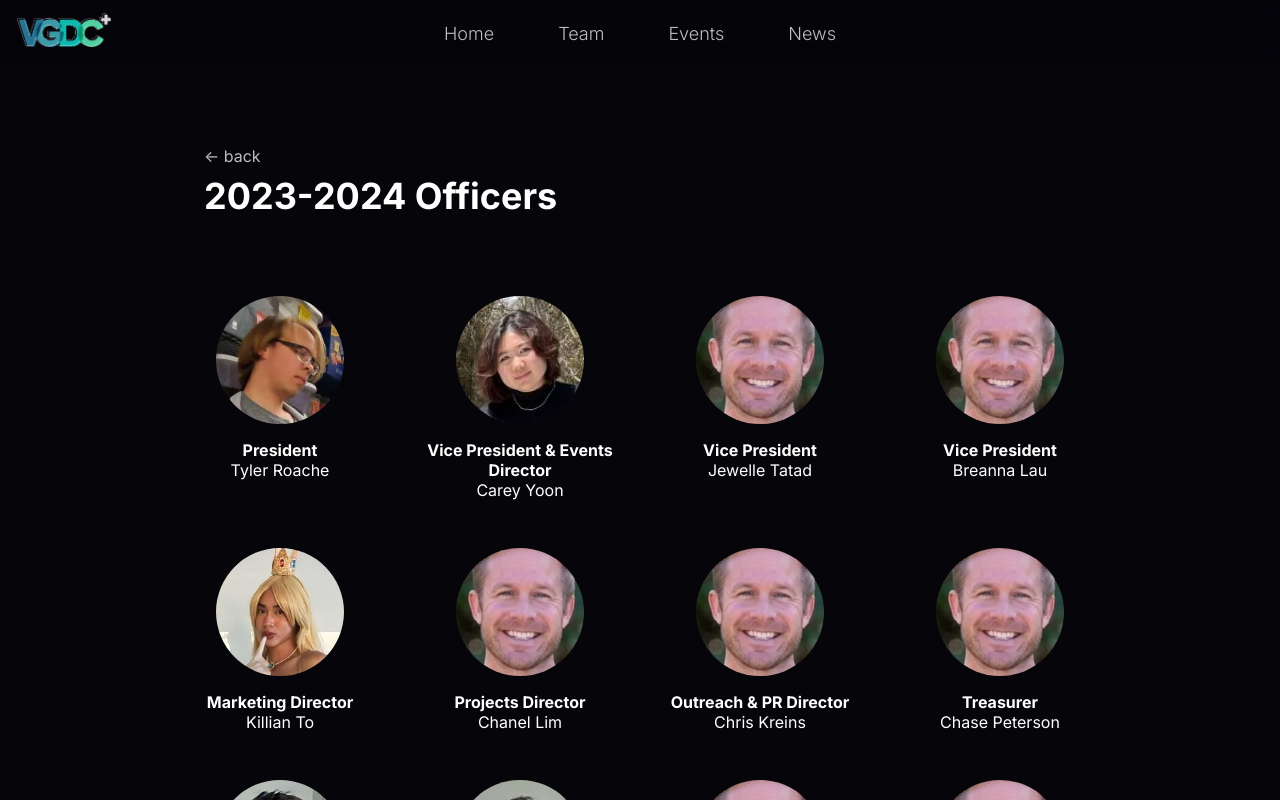
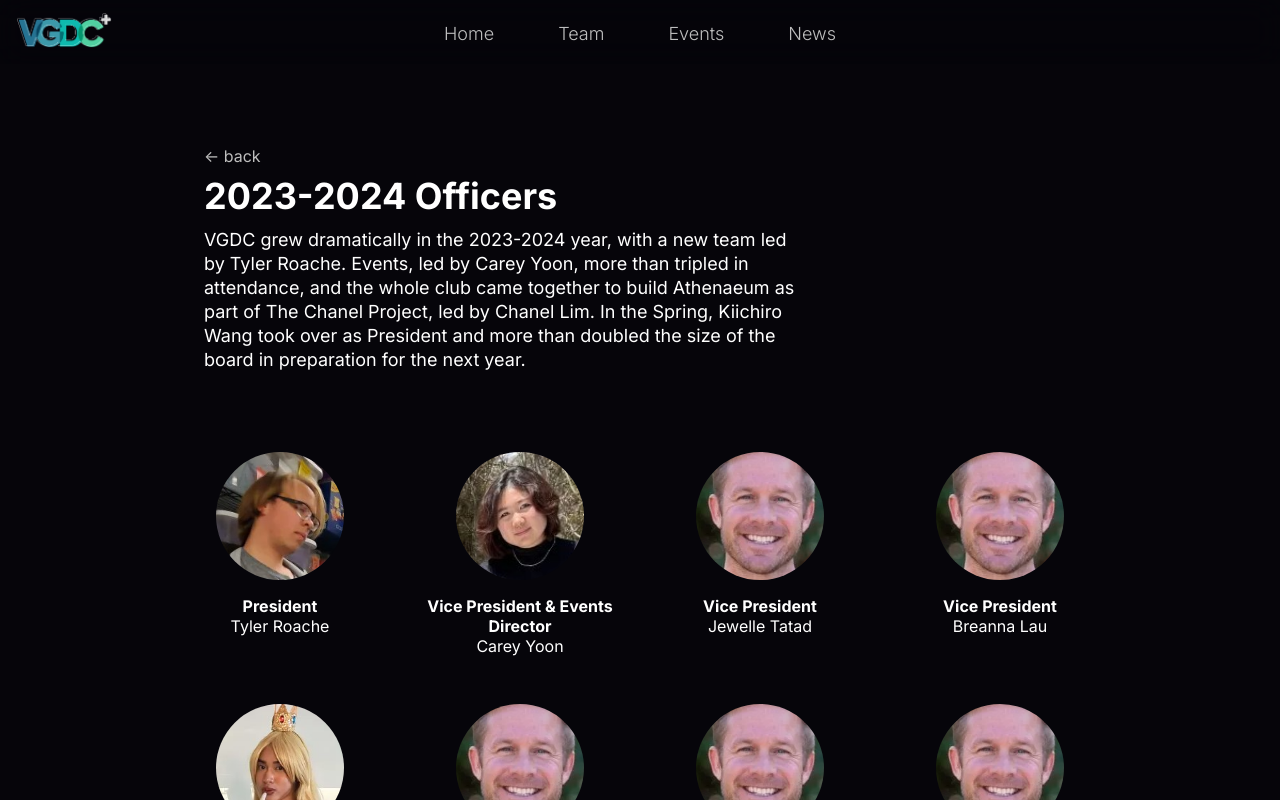
Before and after one commit to vgdc-ucsd/VGDC-Website, a Next.js app: page /officers/2023-2024 in a window 1280 px wide. Shown: the top 800 px of the page. Built offline with nearby package versions, Linux system fonts and the light colour scheme.

Commit message:
Added 2023-2024 description

```diff
--- a/app/officers/2023-2024/page.tsx
+++ b/app/officers/2023-2024/page.tsx
@@ -249,6 +249,13 @@ export default function OfficerPage() {
             className="text-text-grey transition-all hover:text-white"
           >{`<- back`}</Link>
           <h2 className="mb-3 mt-2 text-4xl font-bold">2023-2024 Officers</h2>
+          <p className="max-w-[600px] text-lg leading-6">
+            {`VGDC grew dramatically in the 2023-2024 year, with a new team led by Tyler Roache.
+            Events, led by Carey Yoon, more than tripled in attendance, and the whole club came
+            together to build Athenaeum as part of The Chanel Project, led by Chanel Lim. In the
+            Spring, Kiichiro Wang took over as President and more than doubled the size of the
+            board in preparation for the next year.`}
+          </p>
         </div>
 
         {/* Officers */}
--- a/app/officers/page.tsx
+++ b/app/officers/page.tsx
@@ -159,7 +159,7 @@ export default function OfficerPage() {
             className="text-text-grey transition-all hover:text-white"
           >{`<- back`}</Link>
           <h2 className="mb-3 mt-2 text-4xl font-bold">Our Team</h2>
-          <p className="max-w-[600px] text-lg">
+          <p className="max-w-[600px] text-lg leading-6">
             {`We're a growing body of talented individuals with a passion for
             making game development exciting in every way. Hover over each
             profile!`}
```
